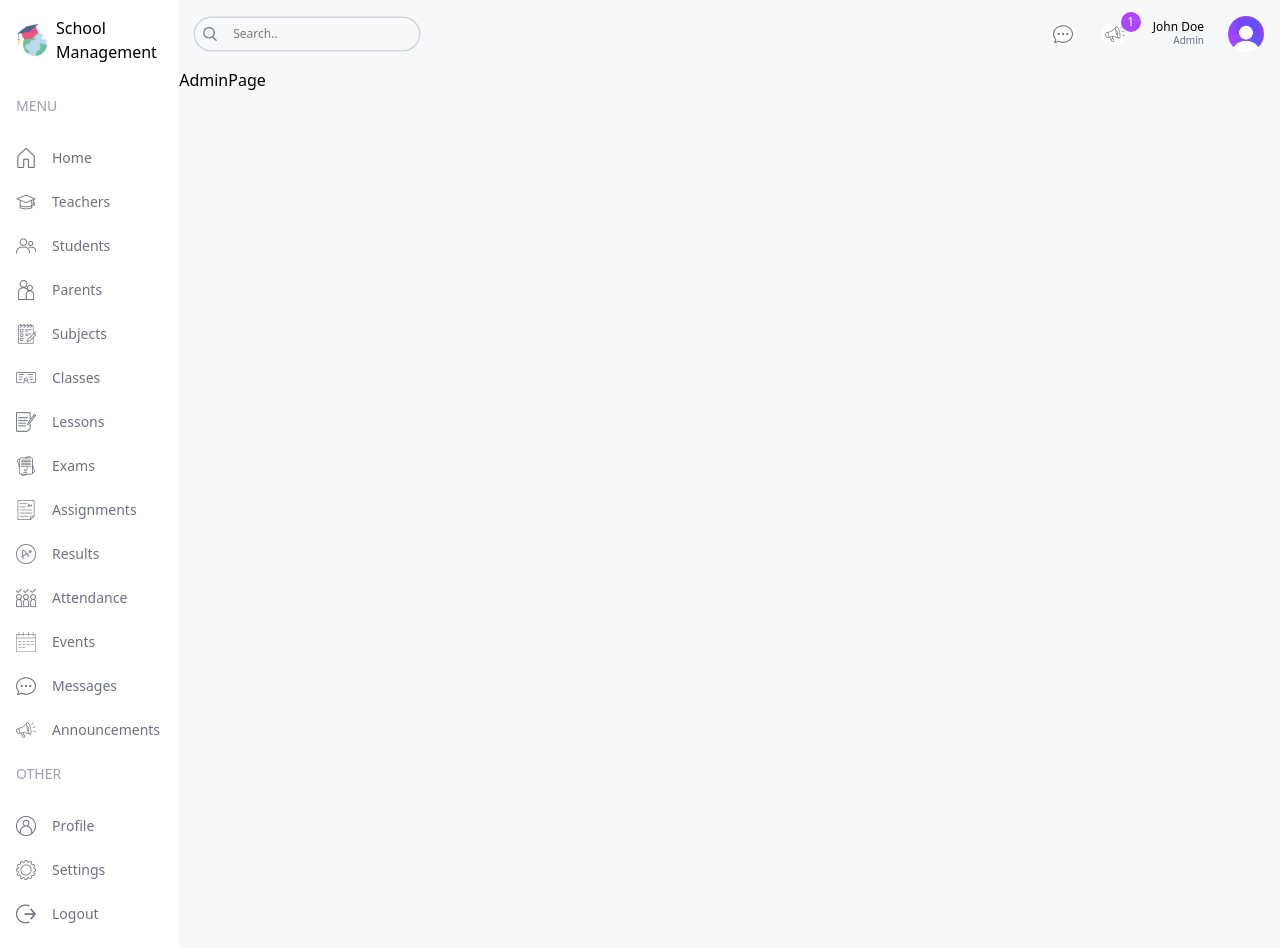
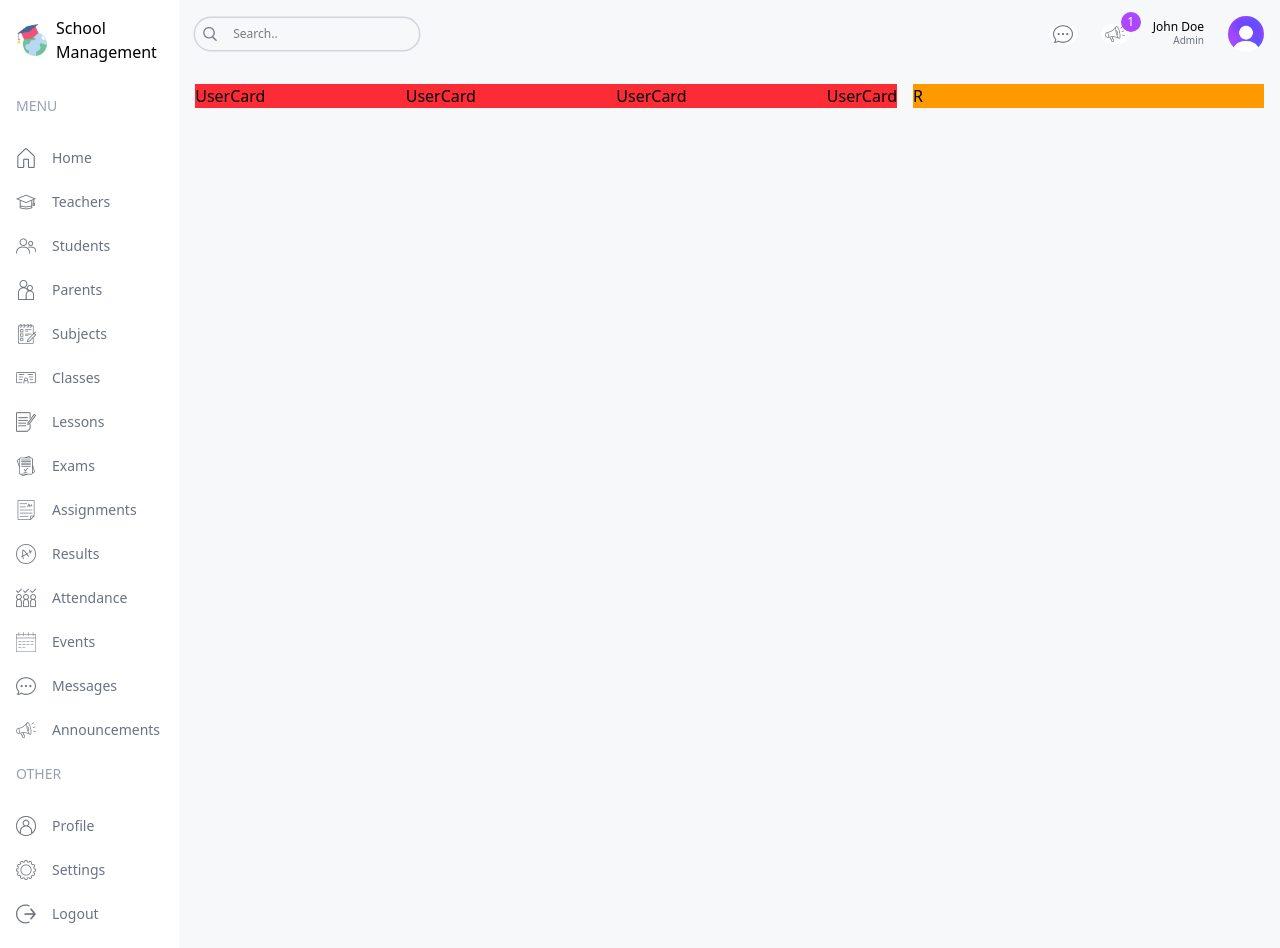
Before and after one commit to rafiuislam/school-management-dashboard, a Next.js app: page /admin in a window 1280 px wide. Built offline with nearby package versions, Linux system fonts and the light colour scheme.

Commit message:
AdminPage Added

```diff
--- a/src/app/(dashboard)/admin/page.jsx
+++ b/src/app/(dashboard)/admin/page.jsx
@@ -1,7 +1,24 @@
+import UserCard from "@/app/components/UserCard";
+
 const AdminPage = () => {
   return (
-    <div className=''>AdminPage</div>
-  )
-}
+    <div className="flex flex-col md:flex-row p-4 gap-4">
+      <div className="w-full lg:w-2/3 bg-red-500">
+        {/* USER CARD */}
+        <div className="flex justify-between gap-4">
+          {/* type="student" */}
+          <UserCard type="student" />
+          {/* type="teacher" */}
+          <UserCard type="teacher" />
+          {/* type="parent" */}
+          <UserCard type="parent" />
+          {/* type="stuff" */}
+          <UserCard type="stuff" />
+        </div>
+      </div>
+      <div className="w-full lg:w-1/3 bg-amber-500">R</div>
+    </div>
+  );
+};
 
-export default AdminPage
+export default AdminPage;
--- /dev/null
+++ b/src/app/components/UserCard.jsx
@@ -0,0 +1,5 @@
+const UserCard = () => {
+  return <div className="rounded-2xl ">UserCard</div>;
+};
+
+export default UserCard;
```
